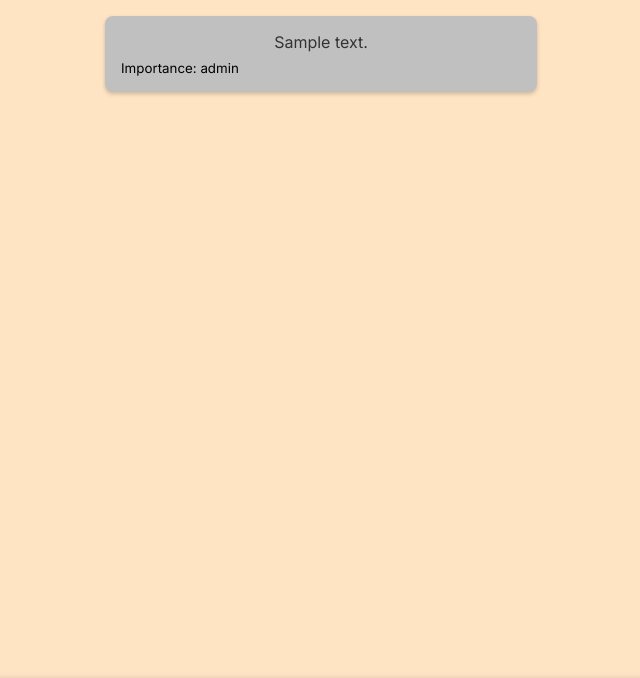
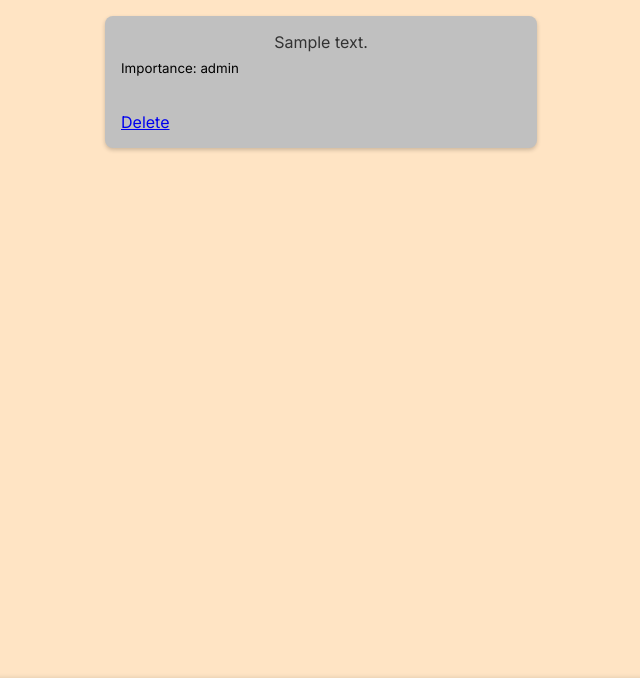
Before and after one commit to Adrijchakraborty/Final_Year_Project, a PHP site: page /server.php in a window 1280 px wide. Shown: the part 63-741 px from the top of the page, without its empty margins (319-959 px from the left). Run offline with PHP 8.4, Linux system fonts and the light colour scheme; tables that the repository leaves empty or names only in its code hold one stand-in row (values such as "Sample post").

Commit message:
changes in server and arduino code

```diff
--- a/server.php
+++ b/server.php
@@ -59,7 +59,7 @@ if ($_SERVER["REQUEST_METHOD"] == "POST") {
 }
 
 // Fetch notices for HTML rendering
-$sql = "SELECT content, importance_level
+$sql = "SELECT id, content, importance_level
 FROM notices
 ORDER BY importance_level DESC, created_at DESC";
 $result = $conn->query($sql);
@@ -70,6 +70,23 @@ if ($result->num_rows > 0) {
         $notices[] = $row;
     }
 }
+
+// Handle deletion
+if (isset($_GET['delete'])) {
+    $idToDelete = intval($_GET['delete']);
+    $deleteSql = "DELETE FROM notices WHERE id = ?";
+    $stmt = $conn->prepare($deleteSql);
+    $stmt->bind_param("i", $idToDelete);
+
+    if ($stmt->execute()) {
+        $message = "Notice deleted successfully!";
+    } else {
+        $error = "Delete failed: " . $stmt->error;
+    }
+
+    $stmt->close();
+}
+
 
 $conn->close();
 ?>
@@ -91,11 +108,12 @@ $conn->close();
     <section id="display">
         <?php if (count($notices) > 0): ?>
             <?php foreach ($notices as $notice): ?>
-                <div>
-                    <p><?php echo htmlspecialchars($notice['content']); ?></p>
-                    <small>Importance: <?php echo htmlspecialchars($notice['importance_level']); ?></small>
-                </div>
-            <?php endforeach; ?>
+    <div>
+        <p><?php echo htmlspecialchars($notice['content']); ?></p>
+        <small>Importance: <?php echo htmlspecialchars($notice['importance_level']); ?></small><br>
+        <a href="?delete=<?php echo $notice['id']; ?>" onclick="return confirm('Are you sure you want to delete this notice?');">Delete</a>
+    </div>
+<?php endforeach; ?>
         <?php else: ?>
             <p>No notices available.</p>
         <?php endif; ?>
```
Also changed, not shown: README.md, 1 other file.
